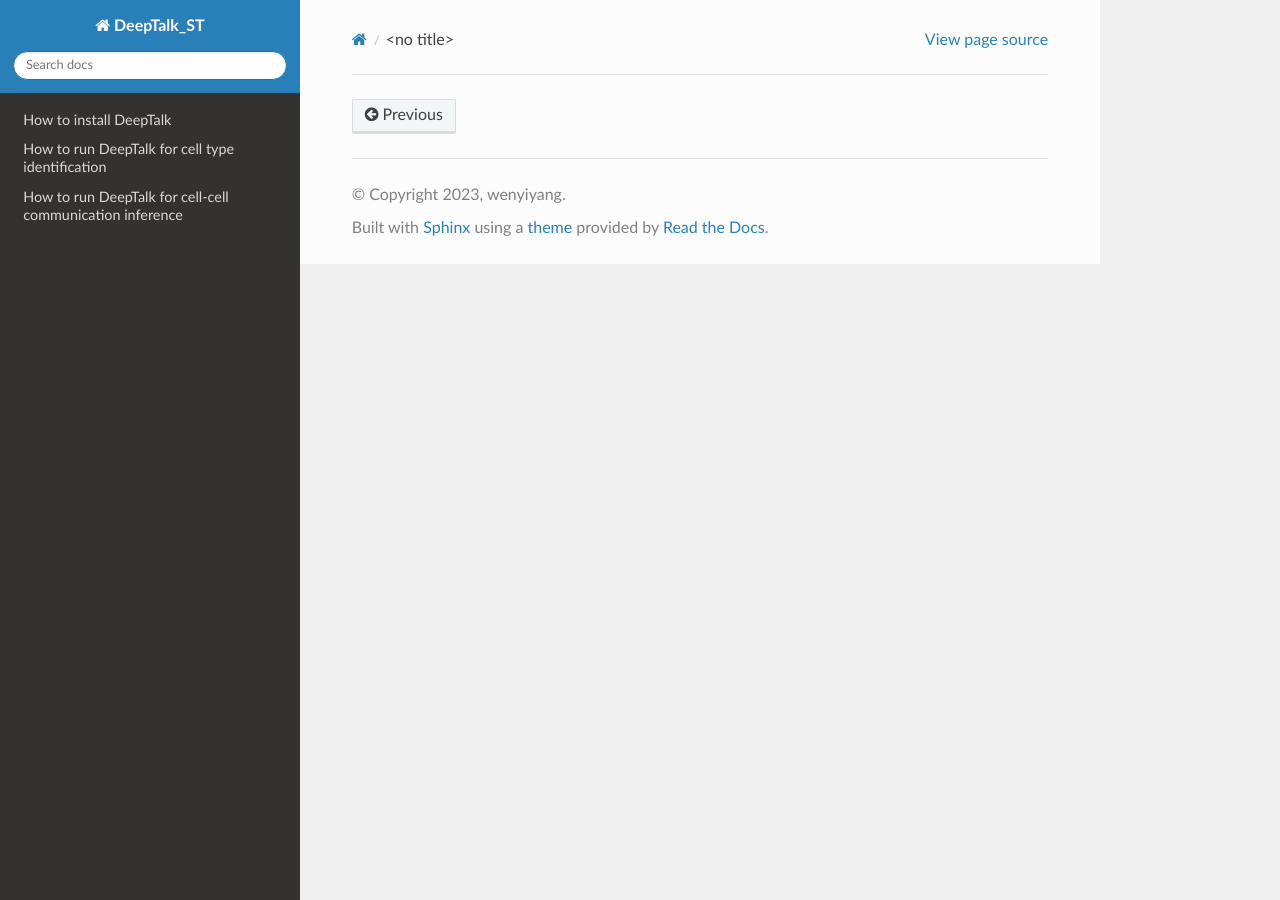
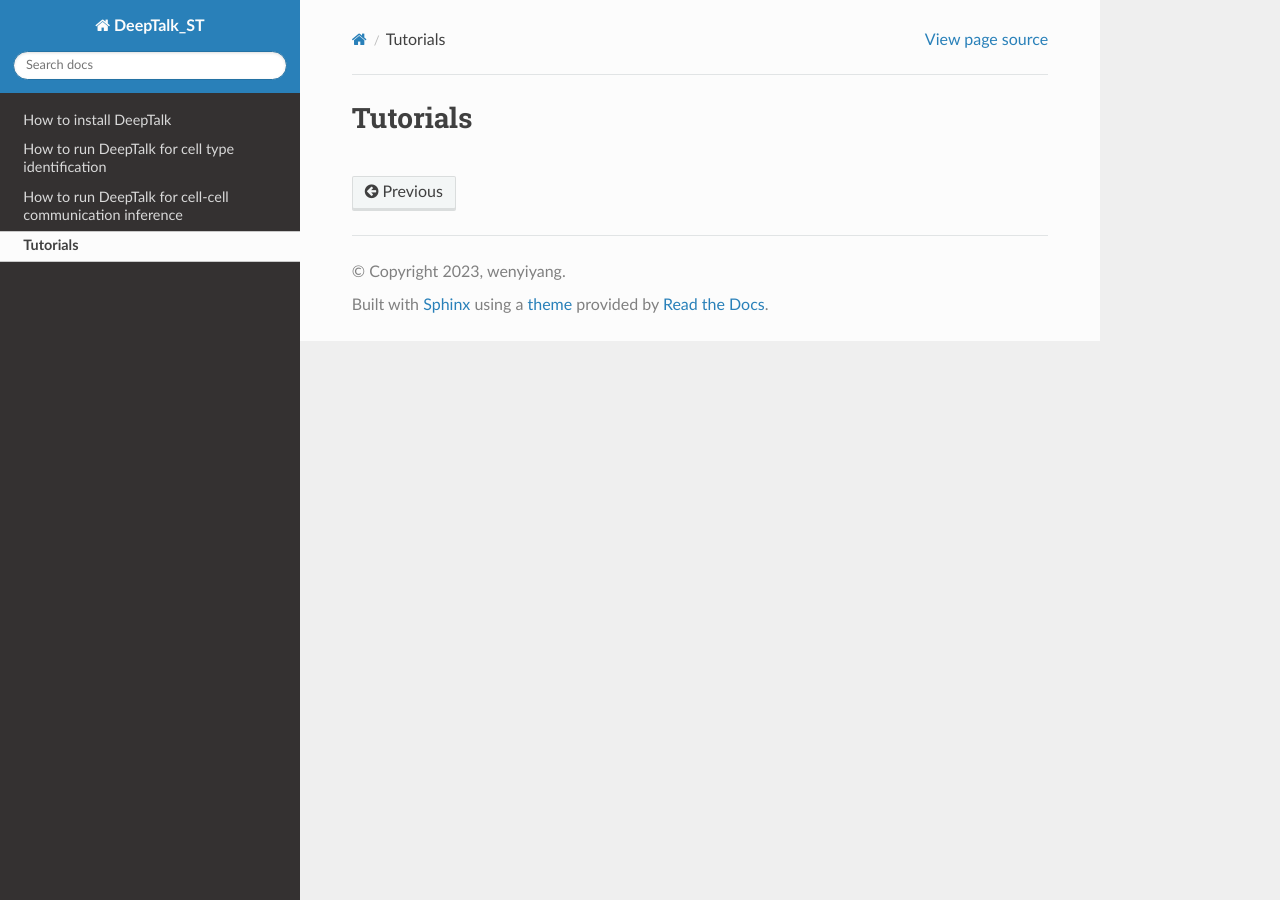
Before and after one commit to JiangBioLab/DeepTalk, a Sphinx documentation site: the page built from docs/tutorials.rst, in a window 1280 px wide. Built offline with Sphinx 7.4.7 and the Read the Docs theme 2.0.0, drawn with Linux system fonts in a browser that asks for light colours; pages that are not in the unit, such as notebooks, are missing from menus; part of the change alters nothing that is shown.

Commit message:
Update tutorials.rst

```diff
--- a/docs/tutorials.rst
+++ b/docs/tutorials.rst
@@ -1,3 +1,7 @@
-.. toctree::
-   notebooks/VISP_MER_test
-   notebooks/Adult_mouse_brain
+.. _tutorials:
+
+Tutorials
+====================
+.. nbgallery::
+    tutorial_link
+    tutorial_sq_link
```
